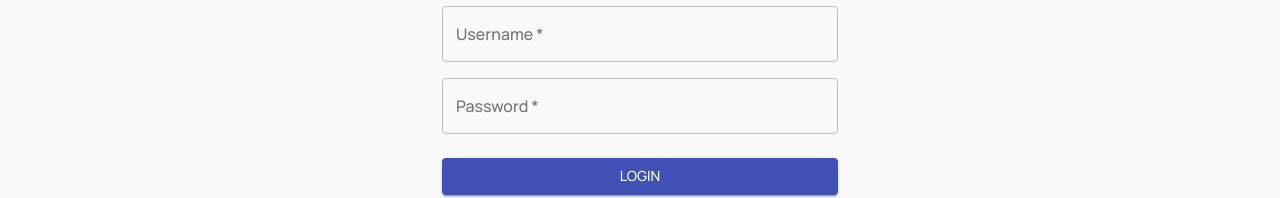
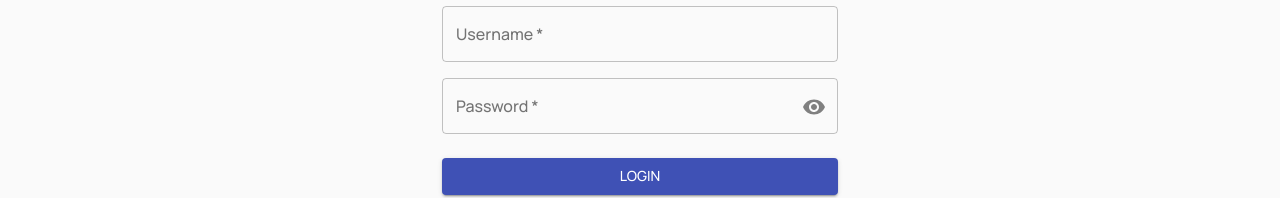
Before and after one commit to sbAsma/article-preview-drf-react, a React (Create React App) app: page /admin in a window 1280 px wide. Shown: the part 178-376 px from the top of the page. Built offline with nearby package versions, Linux system fonts and the light colour scheme.

Commit message:
visibility feature for password

```diff
--- a/src/components/auth/login.js
+++ b/src/components/auth/login.js
@@ -10,6 +10,9 @@ import {
 	CssBaseline,
 	makeStyles
 } from "@material-ui/core";
+import VisibilityIcon from '@material-ui/icons/Visibility';
+import VisibilityOffIcon from '@material-ui/icons/VisibilityOff';
+
 import { useAdminContext } from "../context/AdminContexProvider";
 import axiosInstance from "../../axios";
 
@@ -35,6 +38,13 @@ const useStyles = makeStyles((theme) => ({
 		marginBottom: '10px',
 		marginTop: '15px',
 	},
+	visibility: {
+        color: "gray",
+        position: "absolute",
+        margin: "auto",
+        right: "20px",
+        top: "25px",
+    },
 }));
 
 export default function Login(props) {
@@ -46,6 +56,7 @@ export default function Login(props) {
     });
     const [formData, updateFormData] = useState(initialFormData);
 	const [wrongCred, setWrongCred] = useState(false)
+	const [visibility, setVisibility] = useState(false)
 	const redirectSignUp = () =>{
         setAdminState({isSigningUp: true, isLoggingIn: false})
     }
@@ -81,7 +92,7 @@ export default function Login(props) {
     };
 
     const classes = useStyles();
-
+	const visibilityIconStyle = { fontSize: 24 }
 	return (
 		<Container component="main" maxWidth="xs">
 			<CssBaseline />
@@ -112,19 +123,33 @@ export default function Login(props) {
 								error={wrongCred}
 							/>
 						</Grid>
-						<Grid item xs={12}>
+						<Grid item xs={12}
+							style={{
+                                position: "relative",
+                            }}
+						>
 							<TextField
 								variant="outlined"
 								required
 								fullWidth
 								name="password"
 								label="Password"
-								type="password"
+								type={!(visibility)? "password": null}
 								id="password"
 								autoComplete="current-password"
 								onChange={handleChange}
+							/>
+							<div
+								className={classes.visibility}
+								onClick={() => setVisibility(!visibility)}
+							>
+								{
+									(visibility)?
+										<VisibilityOffIcon style={visibilityIconStyle}/> :
+										<VisibilityIcon style={visibilityIconStyle}/>
+								}
 
-							/>
+							</div>
 						</Grid>
 					</Grid>
 					<Button
```
